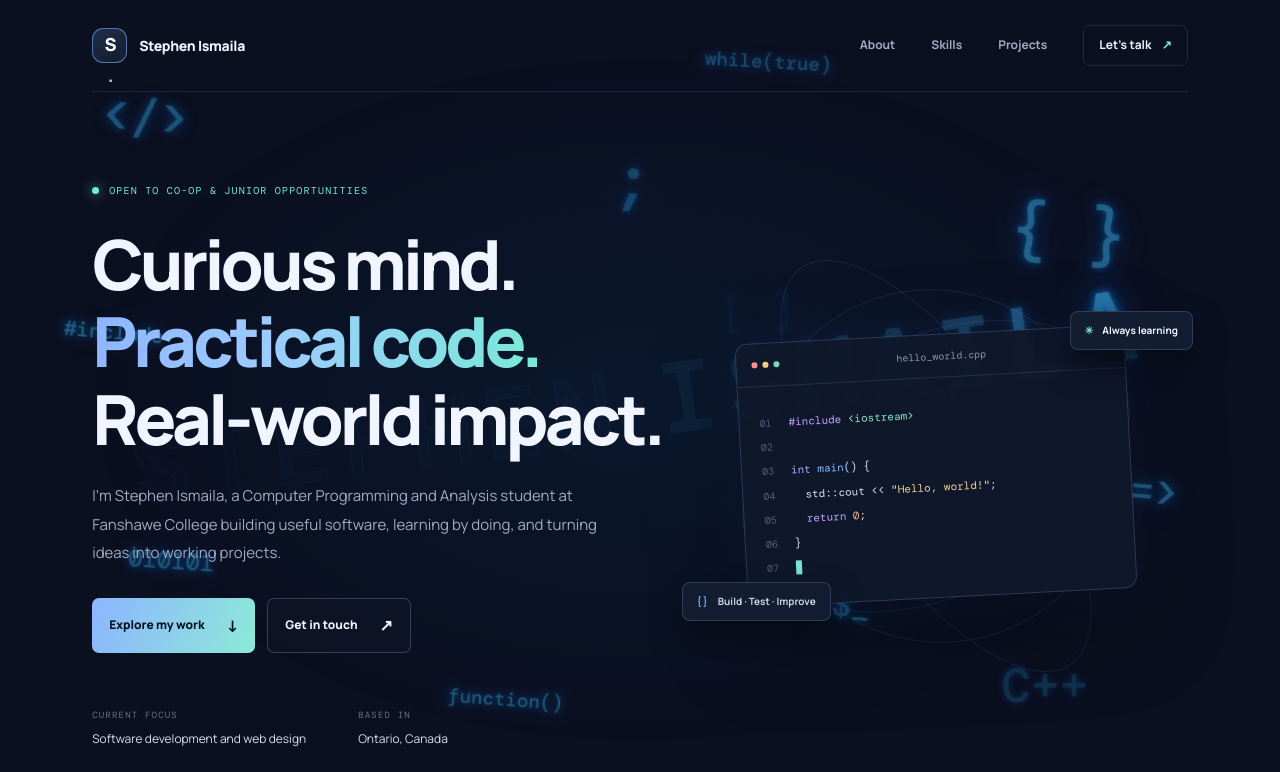
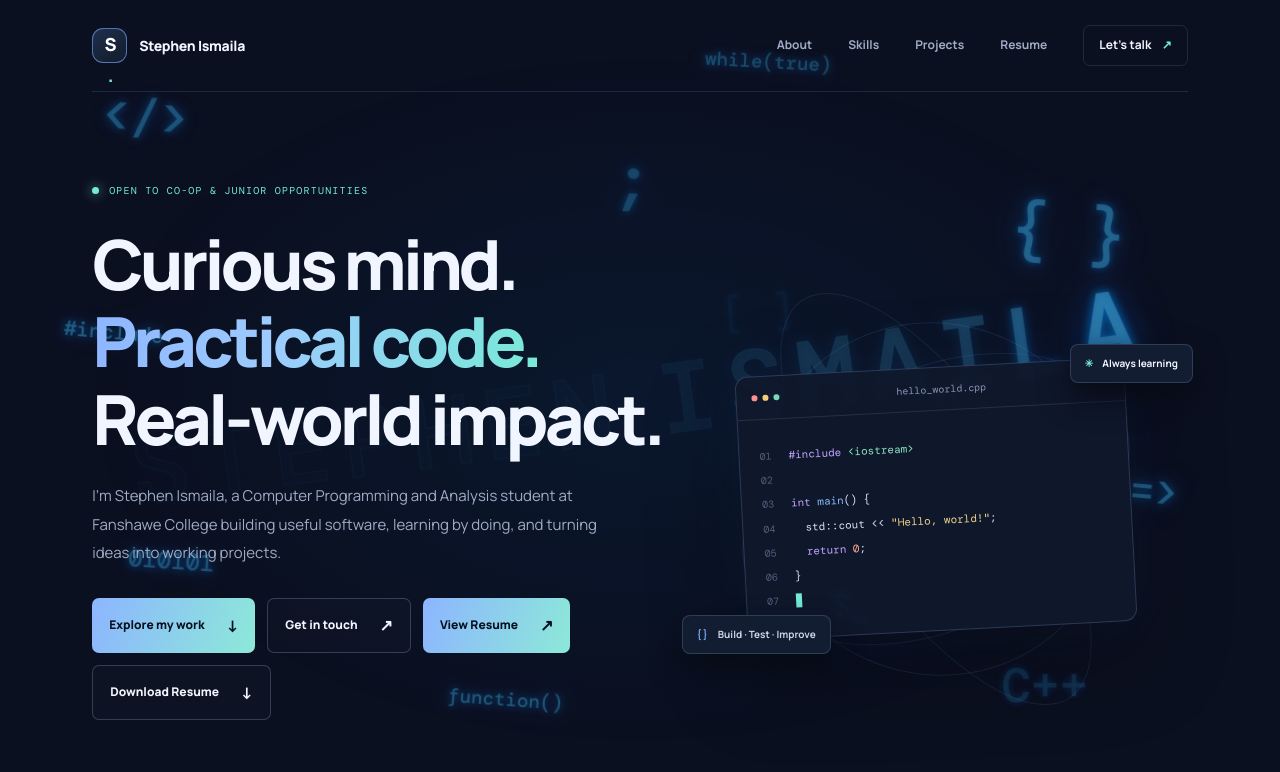
Before and after one commit to ismailastephen813-tech/My-Portfolio, a plain HTML site: page index.html in a window 1280 px wide. Shown: the top 772 px of the page. Drawn offline with nearby package versions, Linux system fonts and the light colour scheme.

Commit message:
Add links to view and download resume in index.html

```diff
--- a/index.html
+++ b/index.html
@@ -65,6 +65,7 @@
         <a href="#about">About</a>
         <a href="#skills">Skills</a>
         <a href="#projects">Projects</a>
+        <a href="assets/Stephen-Ismaila-Resume.pdf" target="_blank" rel="noopener noreferrer">Resume</a>
         <a href="#contact" class="nav-contact">Let's talk <span>↗</span></a>
       </nav>
     </header>
@@ -82,6 +83,8 @@
           <div class="hero-actions">
             <a class="button button-primary" href="#projects">Explore my work <span>↓</span></a>
             <a class="button button-secondary" href="#contact">Get in touch <span>↗</span></a>
+            <a class="button button-primary" href="assets/Stephen-Ismaila-Resume.pdf" target="_blank" rel="noopener noreferrer">View Resume <span>↗</span></a>
+            <a class="button button-secondary" href="assets/Stephen-Ismaila-Resume.pdf" download="Stephen-Ismaila-Resume.pdf">Download Resume <span>↓</span></a>
           </div>
 
           <div class="hero-meta">
```
